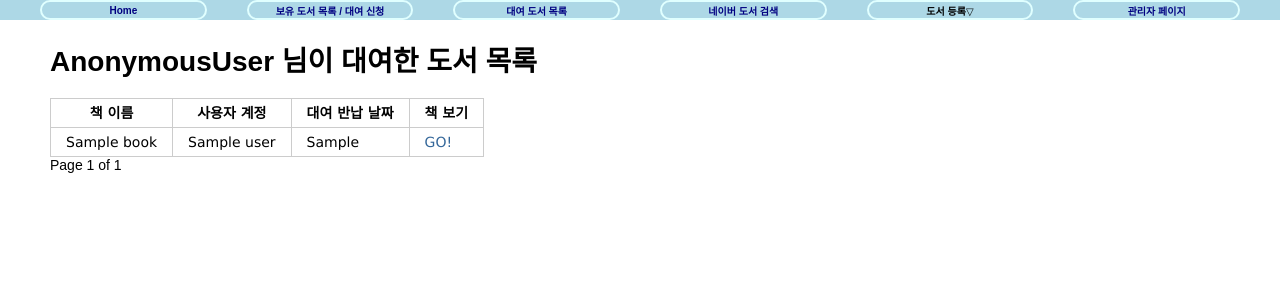
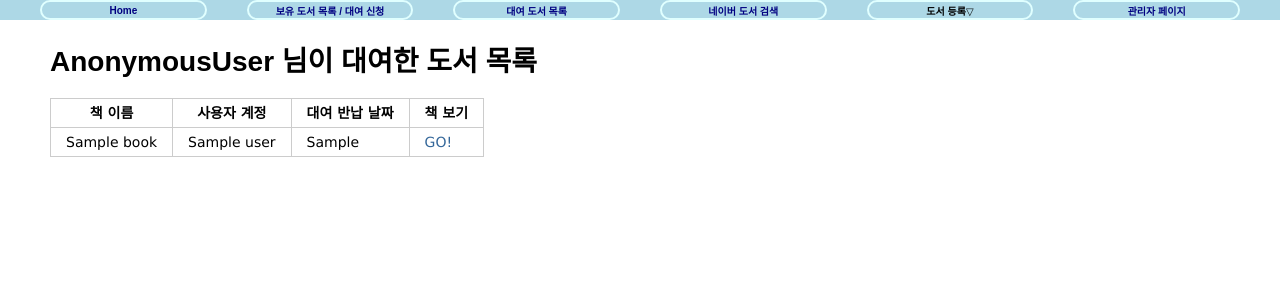
Before and after one commit to niceasitaka/ebook-by-django, a Django app: template ebook/ebook/templates/ebook/ebook_rent_list.html in a window 1280 px wide. Shown: the part 50-350 px from the top of the page. Run offline with Django 3.2, Linux system fonts and the light colour scheme; the template is opened without the code that fills it: most values are stand-ins (such as "Sample title", 1, 10 or a date in 2020).

Commit message:
템플릿 일부 수정

```diff
--- a/ebook/ebook/templates/ebook/ebook_rent_list.html
+++ b/ebook/ebook/templates/ebook/ebook_rent_list.html
@@ -25,19 +25,5 @@
         {% endfor %}
     </table>
 
-<div>
-    <span>
-        {% if page_obj.has_previous %}
-            <a href="?page={{ page_obj.previous_page_number }}">PreviousPage</a>
-        {% endif %}
-
-        Page {{ page_obj.number }} of {{ page_obj.paginator.num_pages }}
-
-        {% if page_obj.has_next %}
-            <a href="?page={{ page_obj.next_page_number }}">NextPage</a>
-        {% endif %}
-    </span>
-</div>
-
 </div>
 {% endblock %}
--- a/ebook/ebook/views.py
+++ b/ebook/ebook/views.py
@@ -159,7 +159,6 @@ def rent_check(request):
 class EbookRentLV(LoginRequiredMixin, ListView):
 	model = RentHistory
 	template_name = 'ebook/ebook_rent_list.html'
-	paginate_by = 5
 
 	# ebook_rent_list.html 에 대출했던 사용자, 반납 상태를 고려하여 책 목록을 표시
 	def get_queryset(self):
@@ -175,7 +174,7 @@ def ebook_content(request, pk):
 		file_path = str(rent.book.content_text)
 		# close() 함수를 쓰지 않기 위해 컨텍스트 매니저 사용 / 한 쌍으로 함께 실행되어야 하는 연결된 수행 코드를 한 번에 처리
 		#with open('C:/python/django_test/ebook/ebook/media/' + file_path) as book:
-		with open(MEDIA_ROOT + '/' + file_path) as book:
+		with open(MEDIA_ROOT + '/' + file_path, encoding='utf8') as book:
 			content = book.read()
 
 		context = {}
--- a/requirements.txt
+++ b/requirements.txt
@@ -9,6 +9,7 @@ coreapi==2.3.3
 coreschema==0.0.4
 cryptography==2.3
 Django==2.1.2
+django-debug-toolbar==1.10.1
 django-disqus==0.5
 django-ipware==2.1.0
 django-rest-swagger==2.2.0
@@ -40,6 +41,7 @@ scapy==2.4.0
 simplejson==3.16.0
 six==1.11.0
 slacker==0.9.65
+sqlparse==0.2.4
 ua-parser==0.8.0
 uritemplate==3.0.0
 urllib3==1.23
```
Also changed, not shown: ebook/config/urls.py (line endings or trailing spaces).
